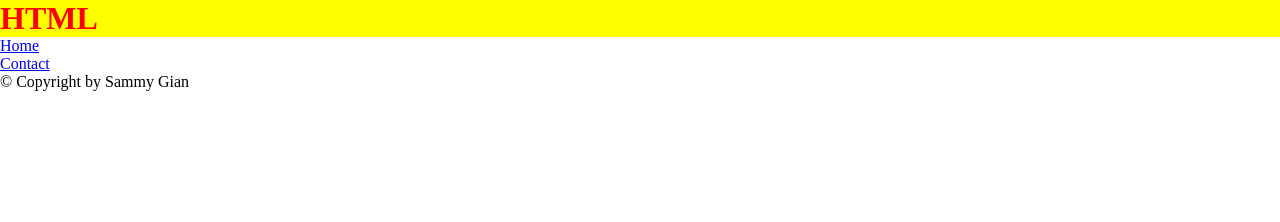
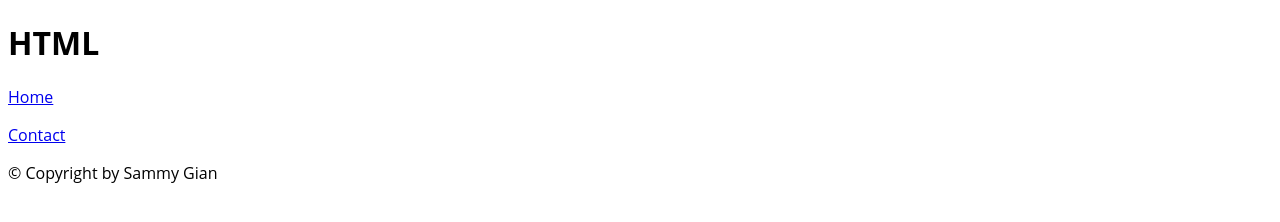
Before and after one commit to 1Gian/Kakamega-county, a plain HTML site: page index.html in a window 1280 px wide. Drawn offline with Linux system fonts and the light colour scheme.

Commit message:
linkgoogle font

```diff
--- a/style/main.css
+++ b/style/main.css
@@ -1,10 +1,11 @@
+@import url ('https://fonts.googleapis.com/css?family=Raleway:400,100,200,300,500,600' rel='stylesheet' type='text/css'>)
+
 * {
 	margin: 0;
 	padding: 0;
 
 }
 
-h1 {
-	background-color: yellow;
-	color: red;
+body {
+	 font-family: "Open Sans" ;
 }
```
